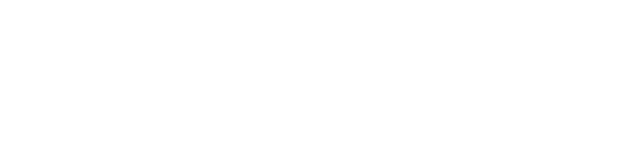
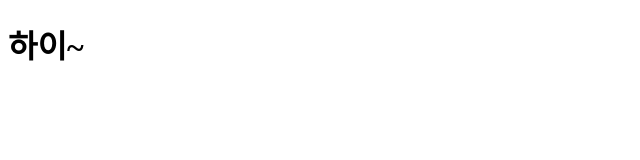
Before and after one commit to jjystar3/BBB, a plain HTML site: page index.html in a window 1280 px wide. Shown: the whole page, without its empty margins (0-640 px from the left). Drawn offline with Linux system fonts and the light colour scheme.

Commit message:
index.html 수정

```diff
--- a/index.html
+++ b/index.html
@@ -4,6 +4,7 @@
   <meta charset="UTF-8">
   <meta name="viewport" content="width=device-width, initial-scale=1.0">
   <title>Document</title>
+  <h1>하이~</h1>
 </head>
 <body>
 
```
